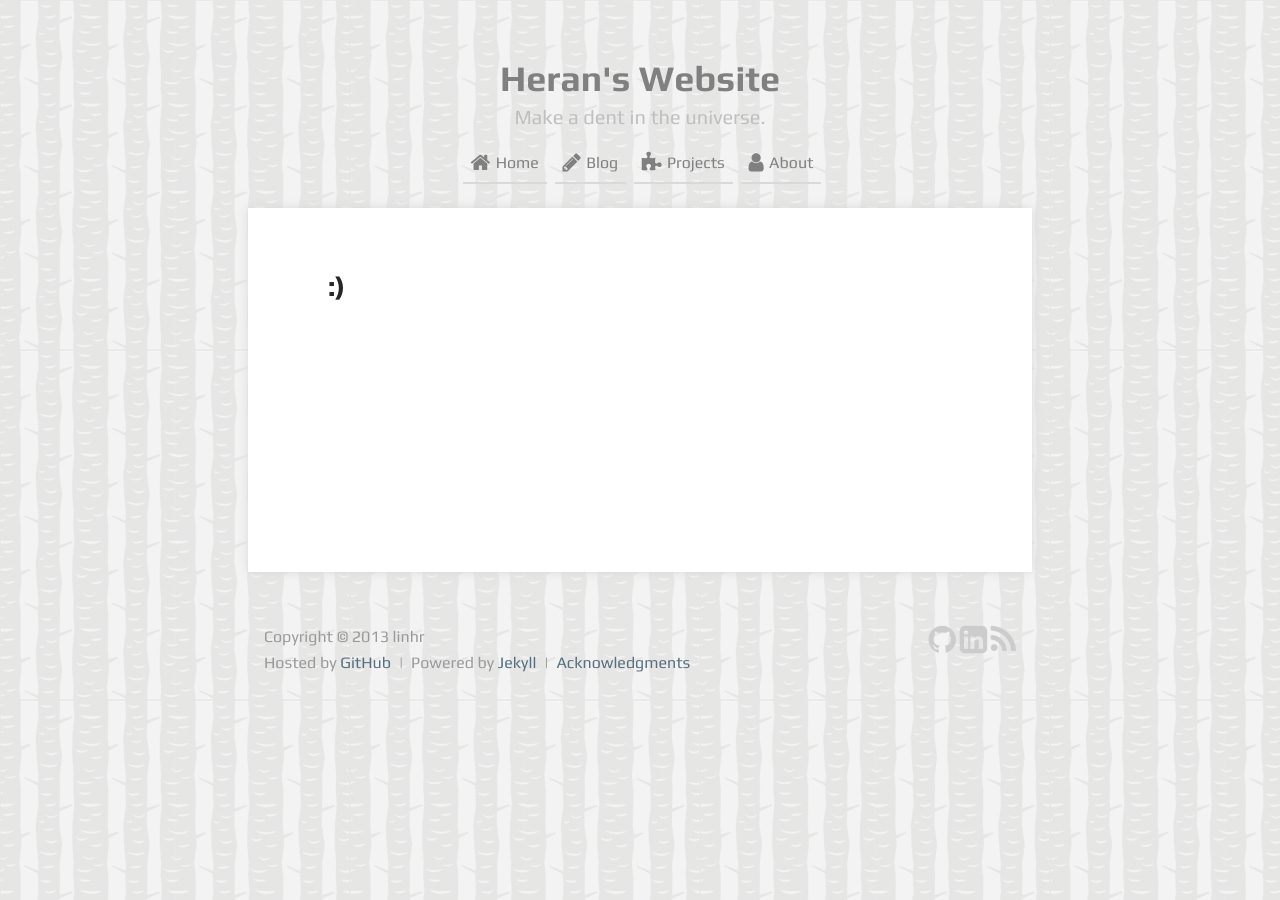
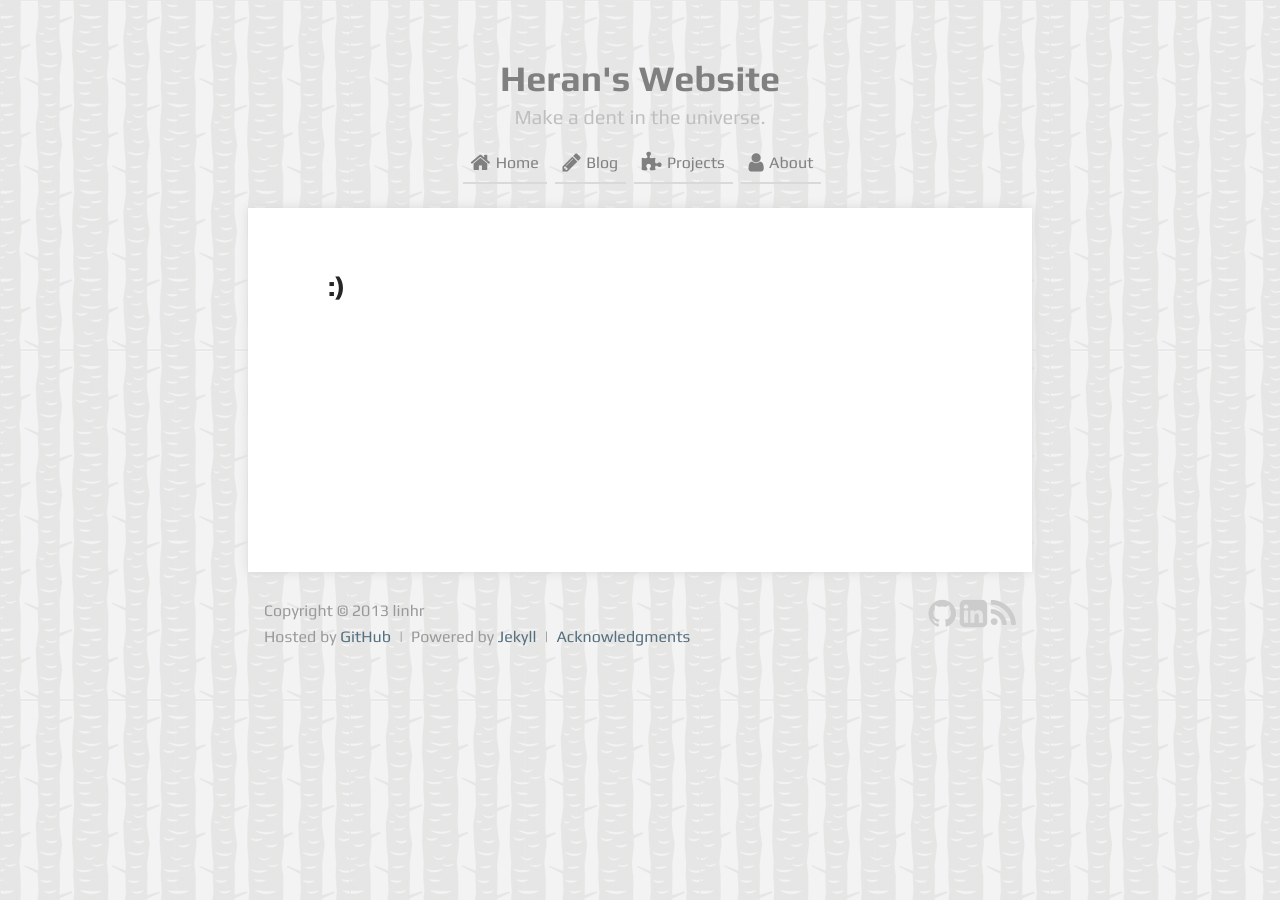
Before and after one commit to linhr/linhr.github.io, a Jekyll site: the page built from index.html, in a window 1280 px wide. Built offline with Jekyll 4.4.1, drawn with Linux system fonts in a browser that asks for light colours; nearby versions of some CDN libraries; Markdown is read by kramdown in place of the engine named in the settings.

Commit message:
modify stylesheets

```diff
--- a/_layouts/default.html
+++ b/_layouts/default.html
@@ -7,7 +7,7 @@
     <meta charset="utf-8">
     <title>{{ page.title }}</title>
     <meta name="viewport" content="width=device-width,initial-scale=1">
-    <link rel="stylesheet" href="/stylesheets/screen.css" type="text/css">
+    <link rel="stylesheet" href="{{ site.baseurl }}/stylesheets/screen.css" type="text/css">
     <link rel="stylesheet" href="http://fonts.googleapis.com/css?family=Play:400,700" type="text/css">
     <script>
       (function(i,s,o,g,r,a,m){i['GoogleAnalyticsObject']=r;i[r]=i[r]||function(){
--- a/sass/partials/_typography.scss
+++ b/sass/partials/_typography.scss
@@ -67,6 +67,9 @@
 	sub {
 		bottom: -0.25em;
 	}
+	img {
+		max-width: 100%;
+	}
 	pre, code {
 		@extend %mono;
 	}
--- a/sass/screen.scss
+++ b/sass/screen.scss
@@ -22,7 +22,7 @@
 	@include container($total-columns, $tablet, fallback($desktop));
 	@if $debug { @include susy-grid-background; }
 	.main-inner {
-		@include rhythm(1, 2, 2, 1);
+		@include rhythm(1, 2, 2, 0);
 		padding-left: 1em;
 		padding-right: 1em;
 	}
```
Also changed, not shown: stylesheets/screen.css.
